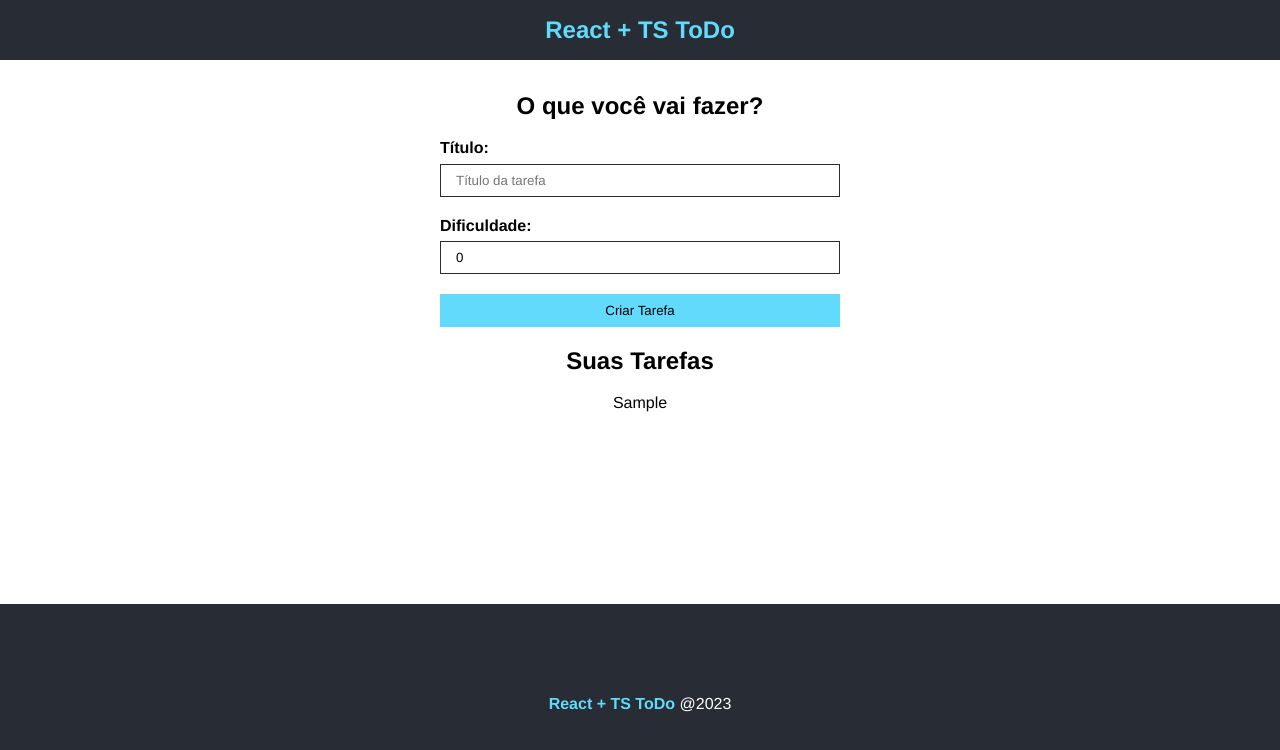
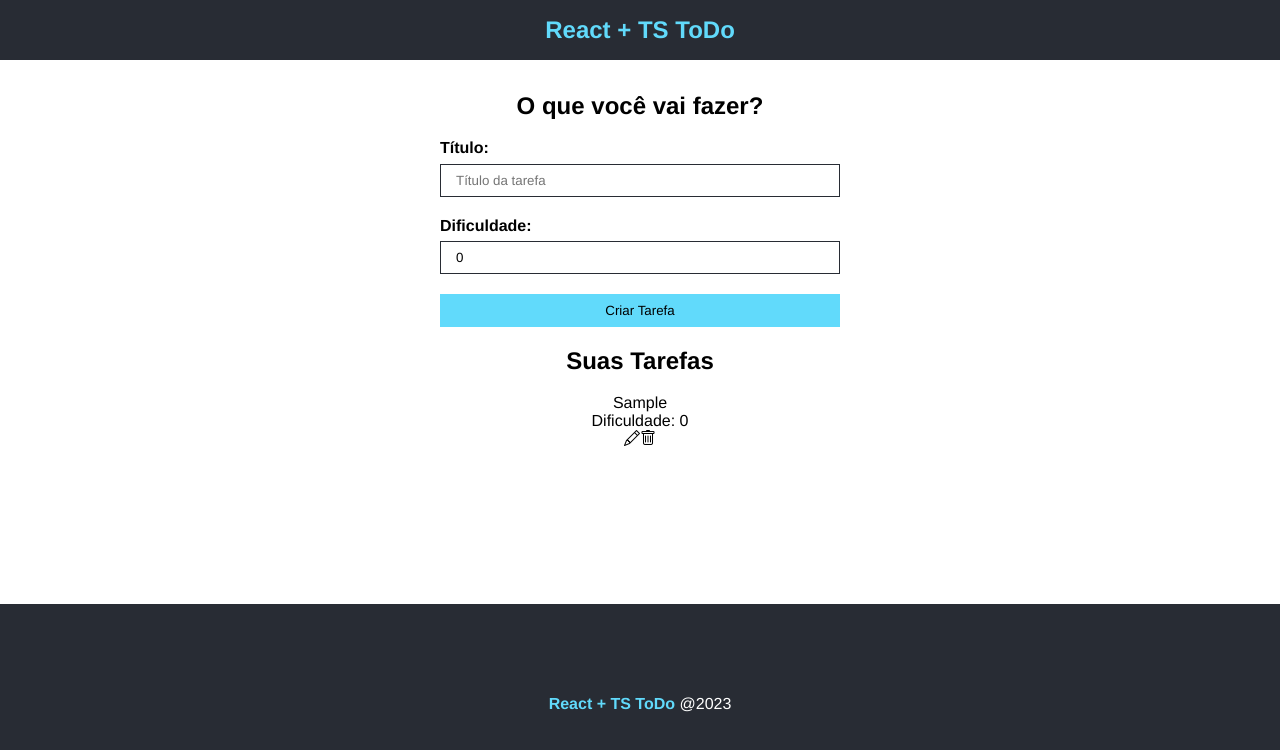
Before and after one commit to paulocorrea93/ToDo-TS, a React (Create React App) app: page / in a window 1280 px wide. Both pictures are taken after typing "Sample" into the empty fields and a click on the input "Criar Tarefa". Shown: the top 750 px of the page. Built offline with nearby package versions, Linux system fonts and the light colour scheme.

Commit message:
html dos itens da lista

```diff
--- a/src/components/TaskList.tsx
+++ b/src/components/TaskList.tsx
@@ -16,7 +16,14 @@ const TaskList = ({taskList}: Props) => {
     {taskList.length > 0 ? (
       taskList.map((task) => (
         <div key={task.id}>
-          <p>{task.title}</p>
+          <div>
+          <div>{task.title}</div>
+          <div>Dificuldade: {task.dificulty}</div>
+          </div>
+          <div>
+            <i className="bi bi-pencil"></i>
+            <i className="bi bi-trash"></i>
+          </div>
         </div>
       ))
     ):(
```
